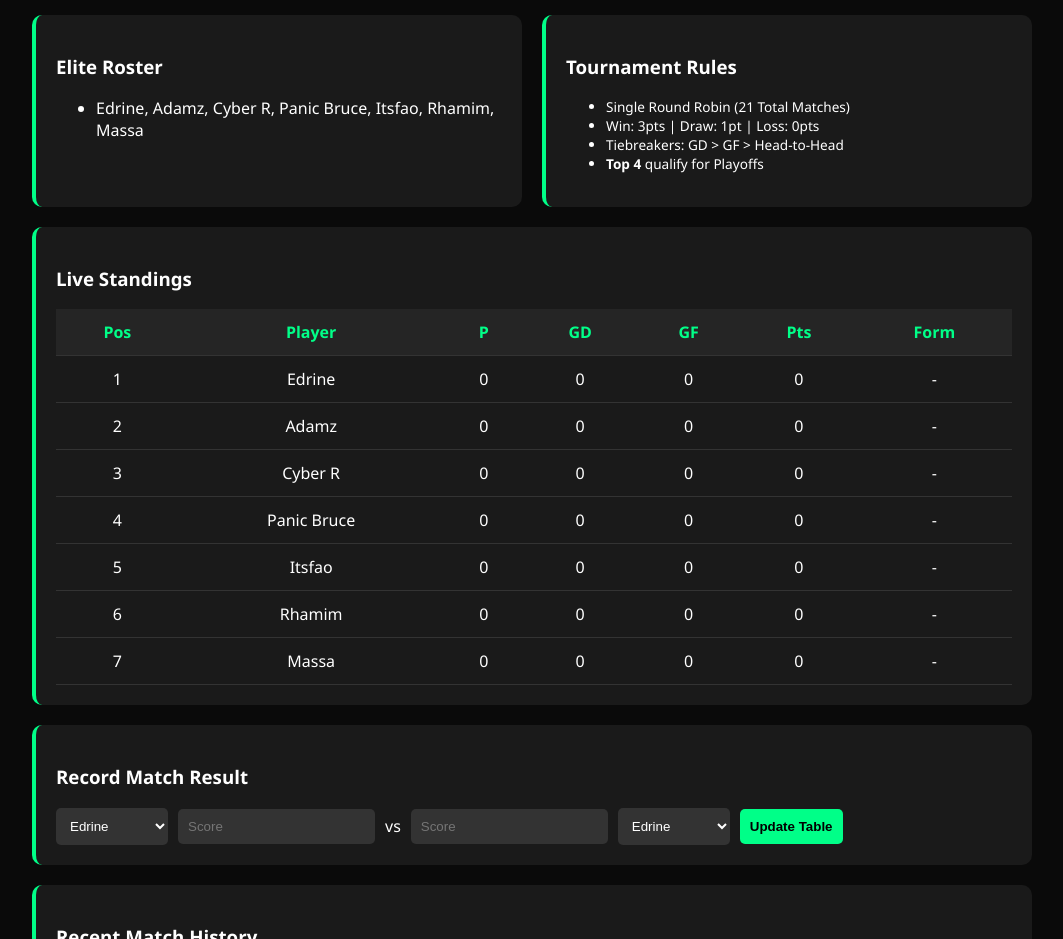
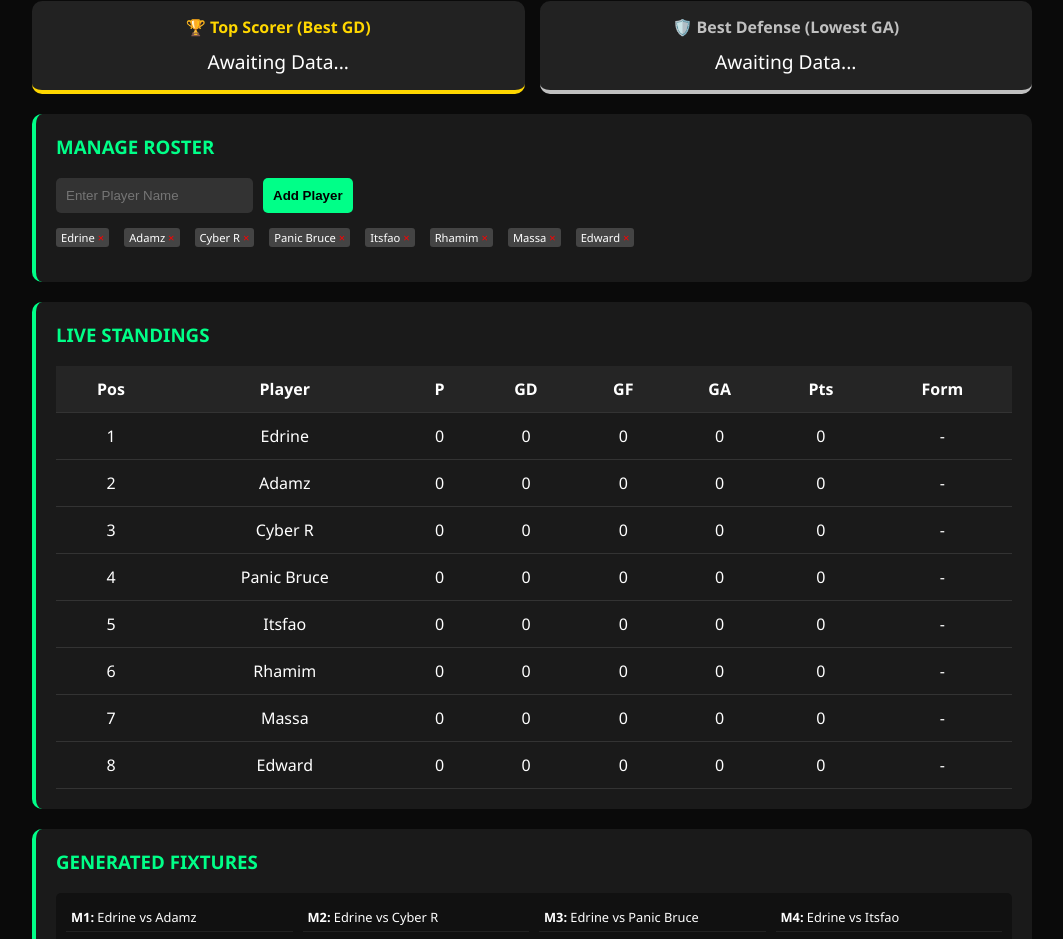
Before and after one commit to Edrinechaos/Dam-dam-dam-dam, a plain HTML site: page index.html in a window 1280 px wide. Shown: the part 91-1030 px from the top of the page, without its empty margins (108-1171 px from the left). Drawn offline with Linux system fonts and the light colour scheme.

Commit message:
Update index.html

```diff
--- a/index.html
+++ b/index.html
@@ -3,55 +3,34 @@
 <head>
     <meta charset="UTF-8">
     <meta name="viewport" content="width=device-width, initial-scale=1.0">
-    <title>ME ON GAME: ELITE TOURNAMENT</title>
+    <title>ELITE TOURNAMENT MANAGER Pro</title>
     <style>
-        :root {
-            --primary: #00ff88;
-            --bg: #0a0a0a;
-            --card: #1a1a1a;
-            --text: #ffffff;
+        :root { --primary: #00ff88; --gold: #ffd700; --silver: #c0c0c0; --bg: #0a0a0a; --card: #1a1a1a; --text: #ffffff; }
+        body { font-family: 'Segoe UI', sans-serif; background: var(--bg); color: var(--text); padding: 20px; }
+        .container { max-width: 1000px; margin: auto; }
+        .section { background: var(--card); padding: 20px; border-radius: 10px; margin-bottom: 20px; border-left: 4px solid var(--primary); }
+        h1, h3 { color: var(--primary); text-transform: uppercase; margin-top: 0; }
+
+        .awards-grid { display: grid; grid-template-columns: 1fr 1fr; gap: 15px; margin-bottom: 20px; }
+        .award-card { background: #222; padding: 15px; border-radius: 10px; text-align: center; border-bottom: 4px solid var(--gold); }
+        .clean-sheet { border-bottom-color: var(--silver); }
+
+        table { width: 100%; border-collapse: collapse; }
+        th, td { padding: 12px; text-align: center; border-bottom: 1px solid #333; }
+        th { background: #252525; }
+
+        .flex-row { display: flex; gap: 10px; flex-wrap: wrap; margin-bottom: 15px; }
+        input, select, button { padding: 10px; border-radius: 5px; border: none; background: #333; color: white; }
+        button { background: var(--primary); color: black; font-weight: bold; cursor: pointer; }
+        button.danger { background: #ff4444; color: white; }
+
+        #fixtureList, #historyLog {
+            display: grid; gap: 10px; max-height: 200px; overflow-y: auto; background: #111; padding: 10px; border-radius: 5px;
         }
-        body {
-            font-family: 'Segoe UI', Tahoma, Geneva, Verdana, sans-serif;
-            background-color: var(--bg);
-            color: var(--text);
-            margin: 0;
-            padding: 20px;
-        }
-        .container { max-width: 1000px; margin: auto; }
-        h1 { color: var(--primary); text-align: center; text-transform: uppercase; }
-
-        .section {
-            background: var(--card);
-            padding: 20px;
-            border-radius: 10px;
-            margin-bottom: 20px;
-            border-left: 4px solid var(--primary);
-        }
-
-        table { width: 100%; border-collapse: collapse; margin-top: 10px; }
-        th, td { padding: 12px; text-align: center; border-bottom: 1px solid #333; }
-        th { background: #252525; color: var(--primary); }
-
-        .form-group { display: flex; gap: 10px; flex-wrap: wrap; align-items: center; }
-        select, input, button {
-            padding: 10px;
-            border-radius: 5px;
-            border: none;
-            background: #333;
-            color: white;
-        }
-        button {
-            background: var(--primary);
-            color: black;
-            font-weight: bold;
-            cursor: pointer;
-            transition: 0.3s;
-        }
-        button:hover { opacity: 0.8; }
-
-        .rules-grid { display: grid; grid-template-columns: 1fr 1fr; gap: 20px; }
-        .log-entry { font-size: 0.9em; padding: 5px; border-bottom: 1px solid #222; }
+        #fixtureList { grid-template-columns: repeat(auto-fill, minmax(200px, 1fr)); }
+        .log-entry { font-size: 0.9em; padding: 8px; border-bottom: 1px solid #222; display: flex; justify-content: space-between; }
+        .fixture-item { font-size: 0.8em; padding: 5px; border-bottom: 1px solid #222; }
+        .tag { font-size: 0.7em; background: #444; padding: 2px 5px; border-radius: 3px; margin-right: 5px; }
     </style>
 </head>
 <body>
@@ -59,22 +38,24 @@
 <div class="container">
     <h1>Elite Tournament Dashboard</h1>
 
-    <div class="rules-grid">
-        <div class="section">
-            <h3>Elite Roster</h3>
-            <ul id="rosterList">
-                <li>Edrine, Adamz, Cyber R, Panic Bruce, Itsfao, Rhamim, Massa</li>
-            </ul>
+    <div class="awards-grid">
+        <div class="award-card">
+            <h4 style="color: var(--gold); margin: 0;">🏆 Top Scorer (Best GD)</h4>
+            <div id="topScorerDisplay" style="font-size: 1.2em; margin-top: 10px;">Awaiting Data...</div>
         </div>
-        <div class="section">
-            <h3>Tournament Rules</h3>
-            <ul style="font-size: 0.85em;">
-                <li>Single Round Robin (21 Total Matches)</li>
-                <li>Win: 3pts | Draw: 1pt | Loss: 0pts</li>
-                <li>Tiebreakers: GD > GF > Head-to-Head</li>
-                <li><b>Top 4</b> qualify for Playoffs</li>
-            </ul>
+        <div class="award-card clean-sheet">
+            <h4 style="color: var(--silver); margin: 0;">🛡️ Best Defense (Lowest GA)</h4>
+            <div id="cleanSheetDisplay" style="font-size: 1.2em; margin-top: 10px;">Awaiting Data...</div>
         </div>
+    </div>
+
+    <div class="section">
+        <h3>Manage Roster</h3>
+        <div class="flex-row">
+            <input type="text" id="newName" placeholder="Enter Player Name">
+            <button onclick="addPlayer()">Add Player</button>
+        </div>
+        <div id="playerTags" class="flex-row"></div>
     </div>
 
     <div class="section">
@@ -82,13 +63,7 @@
         <table id="standingsTable">
             <thead>
                 <tr>
-                    <th>Pos</th>
-                    <th>Player</th>
-                    <th>P</th>
-                    <th>GD</th>
-                    <th>GF</th>
-                    <th>Pts</th>
-                    <th>Form</th>
+                    <th>Pos</th><th>Player</th><th>P</th><th>GD</th><th>GF</th><th>GA</th><th>Pts</th><th>Form</th>
                 </tr>
             </thead>
             <tbody id="standingsBody"></tbody>
@@ -96,46 +71,114 @@
     </div>
 
     <div class="section">
-        <h3>Record Match Result</h3>
-        <div class="form-group">
+        <h3>Generated Fixtures</h3>
+        <div id="fixtureList"></div>
+    </div>
+
+    <div class="section">
+        <h3>Record Result</h3>
+        <div class="flex-row">
             <select id="p1Select"></select>
-            <input type="number" id="p1Score" placeholder="Score" min="0">
+            <input type="number" id="p1Score" placeholder="0" style="width: 50px;">
             <span>vs</span>
-            <input type="number" id="p2Score" placeholder="Score" min="0">
+            <input type="number" id="p2Score" placeholder="0" style="width: 50px;">
             <select id="p2Select"></select>
-            <button onclick="submitResult()">Update Table</button>
+            <button onclick="submitResult()">Update</button>
         </div>
     </div>
 
     <div class="section">
-        <h3>Recent Match History</h3>
-        <div id="matchLog"></div>
-        <button onclick="resetData()" style="background: #ff4444; margin-top: 15px;">Reset All Data</button>
+        <h3>Match History Log</h3>
+        <div id="historyLog">No matches recorded yet.</div>
     </div>
+
+    <button class="danger" onclick="resetAll()">Reset Tournament</button>
 </div>
 
 <script>
-    const players = ["Edrine", "Adamz", "Cyber R", "Panic Bruce", "Itsfao", "Rhamim", "Massa"];
-    let stats = JSON.parse(localStorage.getItem('tournamentStats')) || {};
-    let history = JSON.parse(localStorage.getItem('matchHistory')) || [];
+    let players = JSON.parse(localStorage.getItem('el_players')) || ["Edrine", "Adamz", "Cyber R", "Panic Bruce", "Itsfao", "Rhamim", "Massa", "Edward"];
+    let stats = JSON.parse(localStorage.getItem('el_stats')) || {};
+    let history = JSON.parse(localStorage.getItem('el_history')) || [];
 
-    function initStats() {
+    function init() {
         players.forEach(p => {
-            if (!stats[p]) {
-                stats[p] = { p: 0, w: 0, d: 0, l: 0, gf: 0, ga: 0, gd: 0, pts: 0, form: [] };
-            }
+            if (!stats[p]) stats[p] = { p: 0, gf: 0, ga: 0, gd: 0, pts: 0, form: [] };
         });
-        updateUI();
-        populateSelects();
+        renderAll();
     }
 
-    function populateSelects() {
-        const s1 = document.getElementById('p1Select');
-        const s2 = document.getElementById('p2Select');
-        players.forEach(p => {
-            s1.innerHTML += `<option value="${p}">${p}</option>`;
-            s2.innerHTML += `<option value="${p}">${p}</option>`;
-        });
+    function addPlayer() {
+        const name = document.getElementById('newName').value.trim();
+        if (name && !players.includes(name)) {
+            players.push(name);
+            stats[name] = { p: 0, gf: 0, ga: 0, gd: 0, pts: 0, form: [] };
+            save(); renderAll();
+        }
+    }
+
+    function removePlayer(name) {
+        if (confirm(`Remove ${name}?`)) {
+            players = players.filter(p => p !== name);
+            delete stats[name];
+            save(); renderAll();
+        }
+    }
+
+    function renderAll() {
+        document.getElementById('playerTags').innerHTML = players.map(p => `
+            <span class="tag">${p} <span style="cursor:pointer;color:red" onclick="removePlayer('${p}')">×</span></span>
+        `).join('');
+
+        const options = players.map(p => `<option value="${p}">${p}</option>`).join('');
+        document.getElementById('p1Select').innerHTML = options;
+        document.getElementById('p2Select').innerHTML = options;
+
+        let fixHTML = ""; let count = 1;
+        for (let i = 0; i < players.length; i++) {
+            for (let j = i + 1; j < players.length; j++) {
+                fixHTML += `<div class="fixture-item"><b>M${count}:</b> ${players[i]} vs ${players[j]}</div>`;
+                count++;
+            }
+        }
+        document.getElementById('fixtureList').innerHTML = fixHTML;
+
+        const sorted = [...players].sort((a, b) => (stats[b].pts - stats[a].pts) || (stats[b].gd - stats[a].gd));
+        document.getElementById('standingsBody').innerHTML = sorted.map((p, i) => `
+            <tr>
+                <td>${i + 1}</td>
+                <td>${p}</td>
+                <td>${stats[p].p}</td>
+                <td>${stats[p].gd}</td>
+                <td>${stats[p].gf}</td>
+                <td>${stats[p].ga}</td>
+                <td>${stats[p].pts}</td>
+                <td>${stats[p].form.slice(-3).join('') || '-'}</td>
+            </tr>
+        `).join('');
+
+        // Render History Log
+        const logBox = document.getElementById('historyLog');
+        if (history.length > 0) {
+            logBox.innerHTML = history.map(item => `
+                <div class="log-entry">
+                    <span>${item.p1} <b>${item.s1} - ${item.s2}</b> ${item.p2}</span>
+                    <span style="color:#666; font-size:0.8em;">Match #${history.indexOf(item) + 1}</span>
+                </div>
+            `).join('');
+        }
+
+        updateAwards();
+    }
+
+    function updateAwards() {
+        const activePlayers = players.filter(p => stats[p].p > 0);
+        if (activePlayers.length === 0) return;
+
+        const scorer = [...activePlayers].sort((a, b) => (stats[b].gd - stats[a].gd) || (stats[b].gf - stats[a].gf))[0];
+        document.getElementById('topScorerDisplay').innerHTML = `<b>${scorer}</b> <br><small>GD: ${stats[scorer].gd}</small>`;
+
+        const defender = [...activePlayers].sort((a, b) => (stats[a].ga - stats[b].ga) || (stats[b].p - stats[a].p))[0];
+        document.getElementById('cleanSheetDisplay').innerHTML = `<b>${defender}</b> <br><small>GA: ${stats[defender].ga}</small>`;
     }
 
     function submitResult() {
@@ -144,75 +187,33 @@
         const s1 = parseInt(document.getElementById('p1Score').value);
         const s2 = parseInt(document.getElementById('p2Score').value);
 
-        if (p1 === p2 || isNaN(s1) || isNaN(s2)) return alert("Check inputs!");
+        if (p1 === p2 || isNaN(s1) || isNaN(s2)) return;
 
-        // Update P1
-        stats[p1].p++;
-        stats[p1].gf += s1;
-        stats[p1].ga += s2;
+        stats[p1].p++; stats[p2].p++;
+        stats[p1].gf += s1; stats[p1].ga += s2;
+        stats[p2].gf += s2; stats[p2].ga += s1;
         stats[p1].gd = stats[p1].gf - stats[p1].ga;
-
-        // Update P2
-        stats[p2].p++;
-        stats[p2].gf += s2;
-        stats[p2].ga += s1;
         stats[p2].gd = stats[p2].gf - stats[p2].ga;
 
-        if (s1 > s2) {
-            stats[p1].pts += 3; stats[p1].form.push('W');
-            stats[p2].form.push('L');
-        } else if (s1 < s2) {
-            stats[p2].pts += 3; stats[p2].form.push('W');
-            stats[p1].form.push('L');
-        } else {
-            stats[p1].pts += 1; stats[p2].pts += 1;
-            stats[p1].form.push('D'); stats[p2].form.push('D');
-        }
+        if (s1 > s2) { stats[p1].pts += 3; stats[p1].form.push('W'); stats[p2].form.push('L'); }
+        else if (s2 > s1) { stats[p2].pts += 3; stats[p2].form.push('W'); stats[p1].form.push('L'); }
+        else { stats[p1].pts += 1; stats[p2].pts += 1; stats[p1].form.push('D'); stats[p2].form.push('D'); }
 
-        history.unshift(`${p1} ${s1} - ${s2} ${p2}`);
-        saveAndRefresh();
+        // Add to history (unshift puts new items at top)
+        history.unshift({ p1, s1, s2, p2 });
+
+        save(); renderAll();
     }
 
-    function updateUI() {
-        const tbody = document.getElementById('standingsBody');
-        const sorted = players.sort((a, b) => {
-            if (stats[b].pts !== stats[a].pts) return stats[b].pts - stats[a].pts;
-            if (stats[b].gd !== stats[a].gd) return stats[b].gd - stats[a].gd;
-            return stats[b].gf - stats[a].gf;
-        });
-
-        tbody.innerHTML = "";
-        sorted.forEach((p, i) => {
-            const f = stats[p].form.slice(-3).join('');
-            tbody.innerHTML += `
-                <tr>
-                    <td>${i + 1}</td>
-                    <td>${p}</td>
-                    <td>${stats[p].p}</td>
-                    <td>${stats[p].gd}</td>
-                    <td>${stats[p].gf}</td>
-                    <td>${stats[p].pts}</td>
-                    <td>${f || '-'}</td>
-                </tr>`;
-        });
-
-        document.getElementById('matchLog').innerHTML = history.slice(0, 5).map(m => `<div class="log-entry">${m}</div>`).join('');
+    function save() {
+        localStorage.setItem('el_players', JSON.stringify(players));
+        localStorage.setItem('el_stats', JSON.stringify(stats));
+        localStorage.setItem('el_history', JSON.stringify(history));
     }
 
-    function saveAndRefresh() {
-        localStorage.setItem('tournamentStats', JSON.stringify(stats));
-        localStorage.setItem('matchHistory', JSON.stringify(history));
-        updateUI();
-    }
+    function resetAll() { if (confirm("Reset everything?")) { localStorage.clear(); location.reload(); } }
 
-    function resetData() {
-        if (confirm("Clear all tournament data?")) {
-            localStorage.clear();
-            location.reload();
-        }
-    }
-
-    initStats();
+    init();
 </script>
 </body>
 </html>
```
